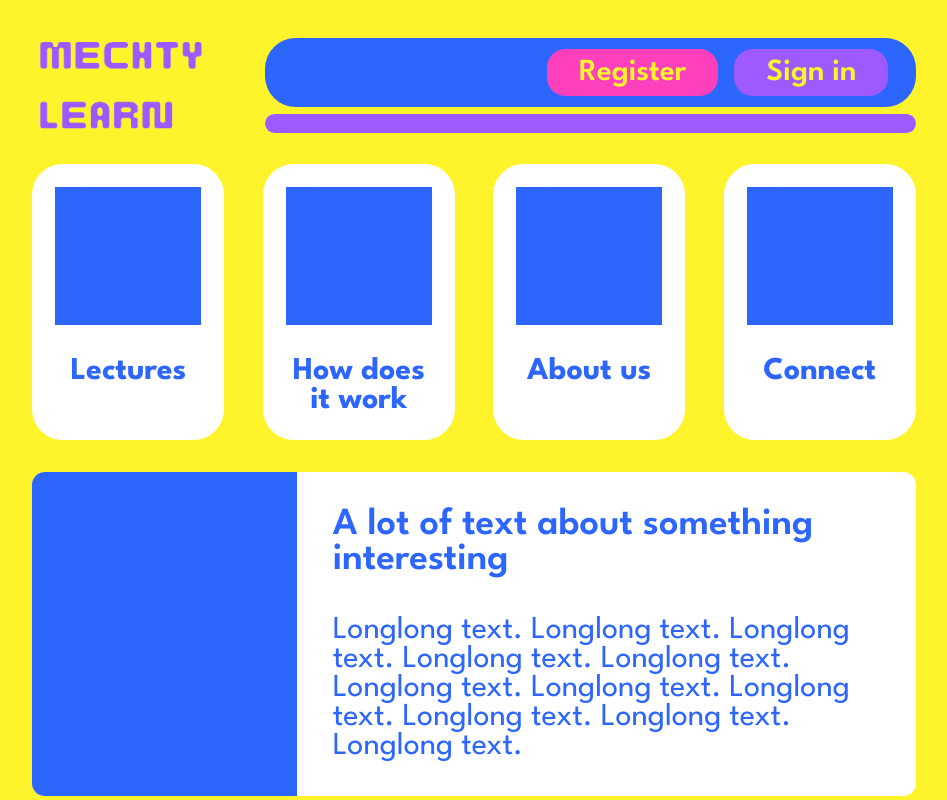
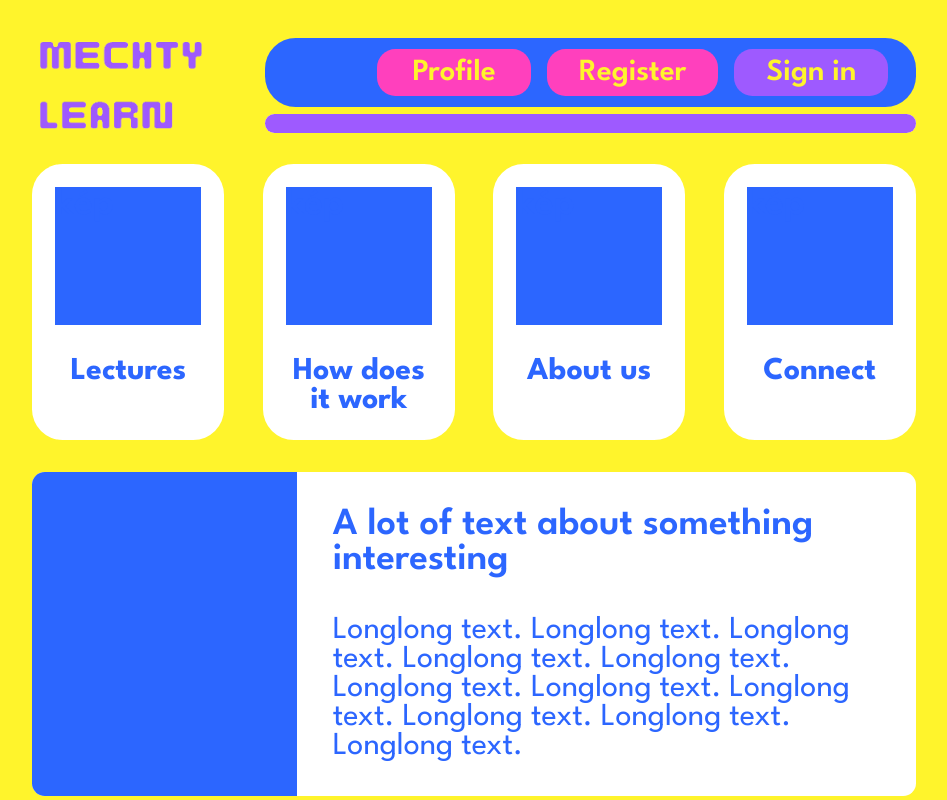
Before and after one commit to galveron/Mechty-learn, a React (Vite) app in the folder Mechty-learn-frontend/: page / in a window 1280 px wide. Shown: the top 800 px of the page, without its empty margins (198-1145 px from the left). Built offline with nearby package versions, Linux system fonts and the light colour scheme; no server answers; the HTML template or start-up script is replaced by a standard one.

Commit message:
change - add Profile button to navbar

```diff
--- a/Mechty-learn-frontend/src/Components/Navbar.tsx
+++ b/Mechty-learn-frontend/src/Components/Navbar.tsx
@@ -4,12 +4,18 @@ export interface UserName {
 
 function Navbar(props: UserName) {
     const userName = props.userName
+
+    function navigate() {
+        window.location.href = '/Profile'
+    }
+
     return (
         <>
             <section className="nav-section">
                 {userName ?
                     <div id="user-name">Hello, {userName}!</div>
                     : <>
+                        <button className="profile-btn" onClick={() => navigate()}>Profile</button>
                         <button className="register-btn">Register</button>
                         <button className="signin-btn">Sign in</button>
                     </>
--- a/Mechty-learn-frontend/src/scss/components/_navbar.scss
+++ b/Mechty-learn-frontend/src/scss/components/_navbar.scss
@@ -22,7 +22,8 @@
     @include league-spartan-bold-yellow;
 }
 
-.register-btn {
+.register-btn,
+.profile-btn {
     @include primary-button-pink;
 }
 
```
